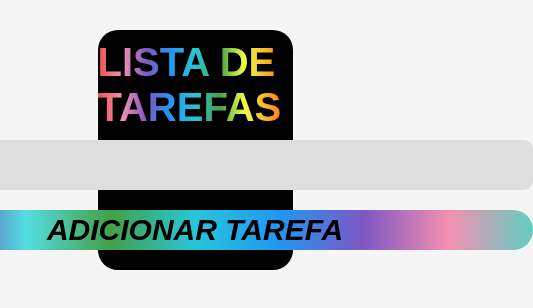
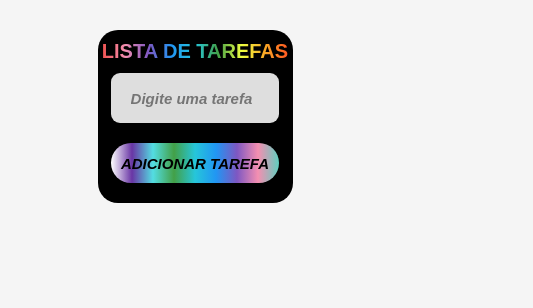
Before and after one commit to BTFitti/todo_project, a React (Vite) app: page / in a window 390 px wide. Shown: the top 308 px of the page, 533 px wide, since content can reach past the window. Built offline with nearby package versions, Linux system fonts and the light colour scheme; a web font is replaced by a local one.

Commit message:
Update App.css

```diff
--- a/src/App.css
+++ b/src/App.css
@@ -5,7 +5,6 @@
 
 }
 html{
-
   background-color: #F5F5F5;
 }
 .app {
@@ -125,3 +124,15 @@ h1 {
 .btnDelete:hover {
   background-color: #690b086e;
 }
+@media (max-width: 412px){
+  h1{
+    font-size: 20px;
+  }
+  .inputTask{
+    width: 20vh;
+  }
+  .btnRegister{
+    width: 20vh;
+    font-size: 15px;
+  }
+}
```
